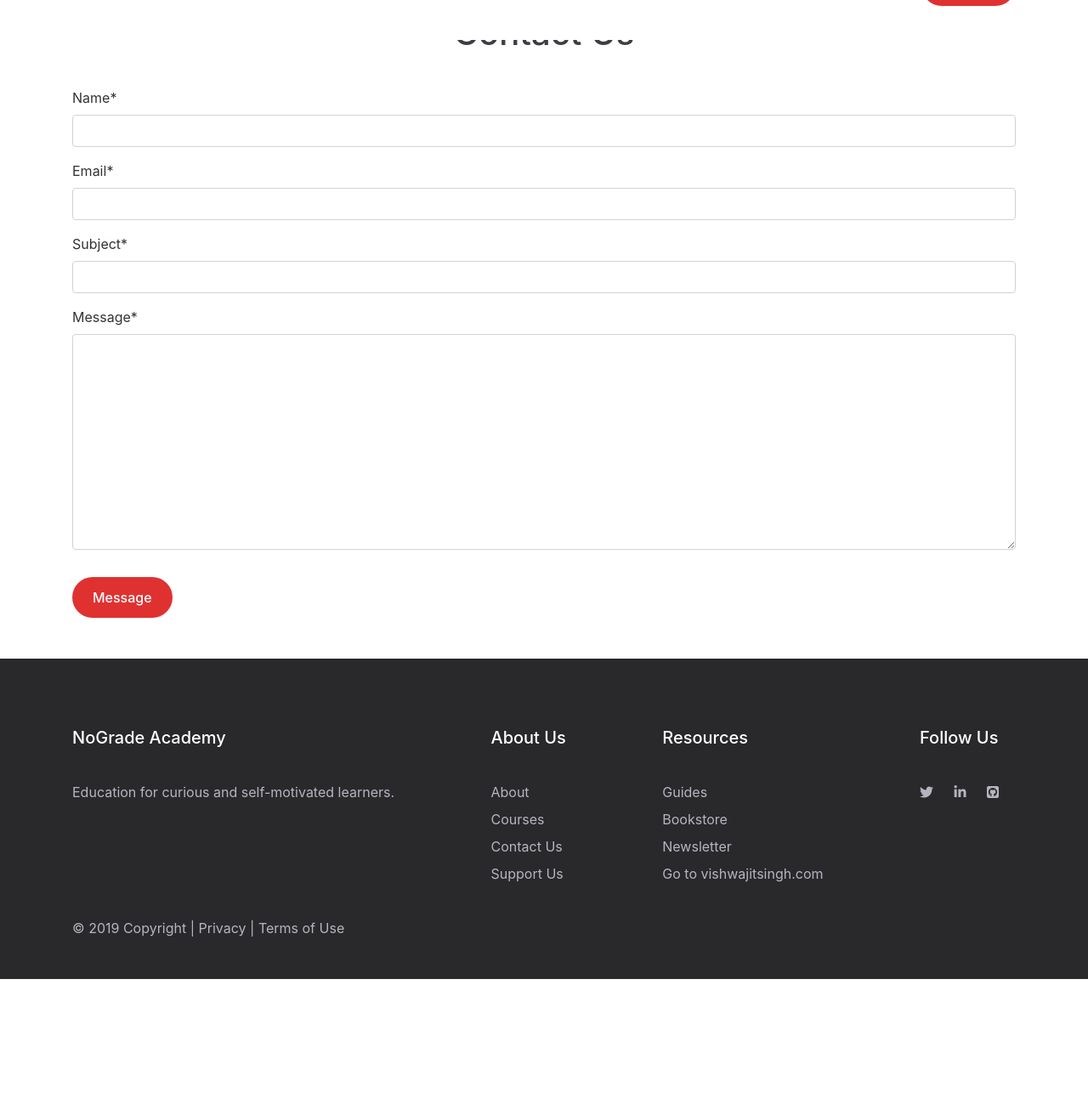
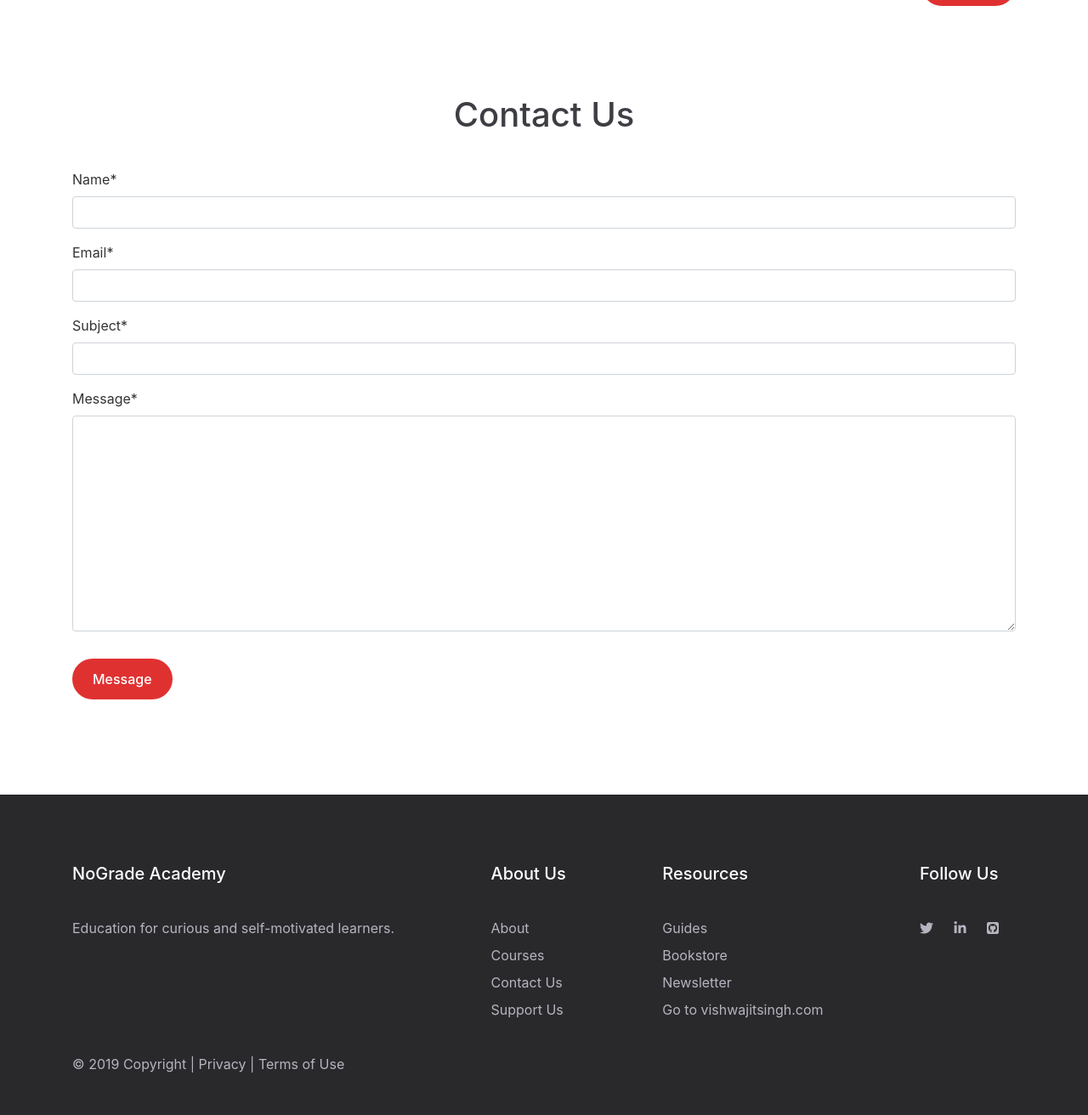
Before and after one commit to singhvishwajit/nograde, a Django app: page /contact/ in a window 1280 px wide. Shown: the part 81-1393 px from the top of the page at 85% size. Before the commit the page ends 1233 px from the top, so only its background shows below. Run offline with Django 3.2, Linux system fonts and the light colour scheme; some libraries are stand-ins or nearby versions.

Commit message:
Updated contact page

```diff
--- a/blog/static/blog/main.css
+++ b/blog/static/blog/main.css
@@ -558,7 +558,8 @@ a.highlight-post {
 
 .contact-wrapper {
   display: flex;
-  margin-bottom: 2rem;
+  margin-bottom: 6rem;
+  margin-top: 6rem;
   justify-content: space-around;
 }
 
```
